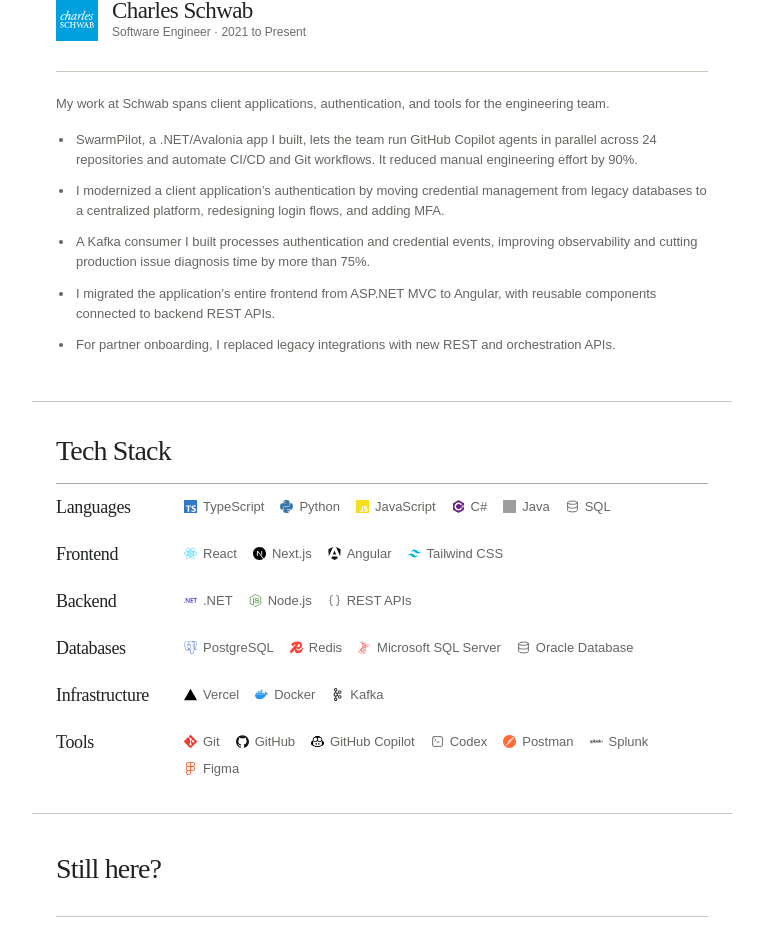
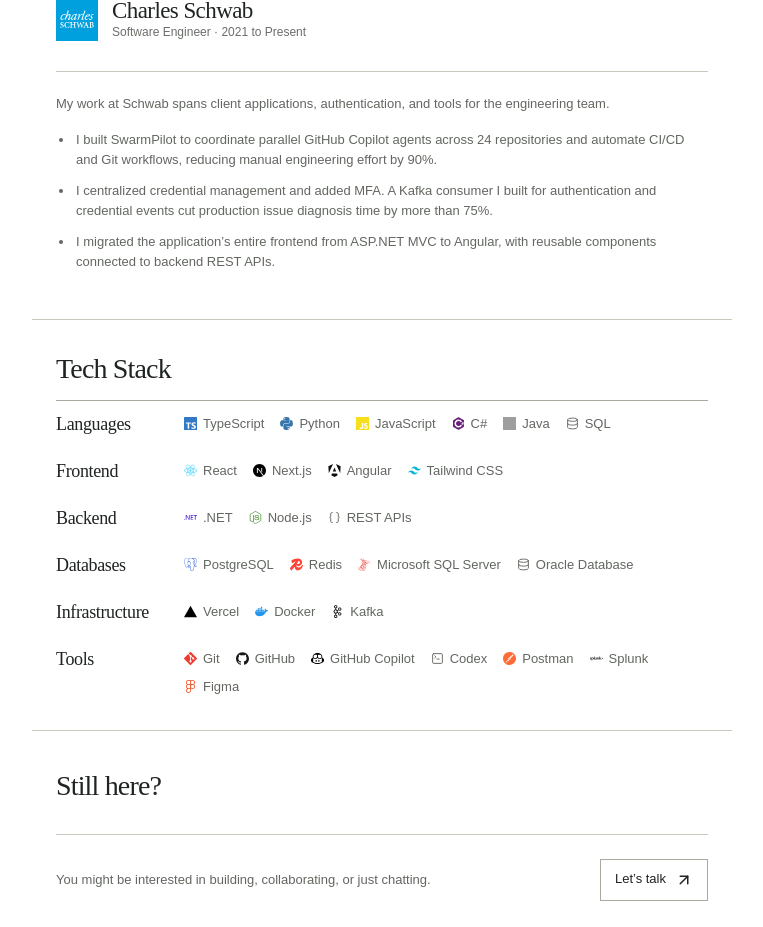
Before and after one commit to timwong101/my-portfolio, a React (Vite) app: page / in a window 1280 px wide. Shown: the part 1270-2197 px from the top of the page, without its empty margins (258-1021 px from the left). Built offline with nearby package versions, Linux system fonts and the light colour scheme; grey boxes are pictures that could not be loaded; a web font is replaced by a local one.

Commit message:
Condense Schwab experience to three key highlights

```diff
--- a/src/App.tsx
+++ b/src/App.tsx
@@ -65,11 +65,9 @@
 ];
 
 const experienceHighlights = [
-  'SwarmPilot, a .NET/Avalonia app I built, lets the team run GitHub Copilot agents in parallel across 24 repositories and automate CI/CD and Git workflows. It reduced manual engineering effort by 90%.',
-  'I modernized a client application’s authentication by moving credential management from legacy databases to a centralized platform, redesigning login flows, and adding MFA.',
-  'A Kafka consumer I built processes authentication and credential events, improving observability and cutting production issue diagnosis time by more than 75%.',
+  'I built SwarmPilot to coordinate parallel GitHub Copilot agents across 24 repositories and automate CI/CD and Git workflows, reducing manual engineering effort by 90%.',
+  'I centralized credential management and added MFA. A Kafka consumer I built for authentication and credential events cut production issue diagnosis time by more than 75%.',
   'I migrated the application’s entire frontend from ASP.NET MVC to Angular, with reusable components connected to backend REST APIs.',
-  'For partner onboarding, I replaced legacy integrations with new REST and orchestration APIs.',
 ];
 
 function scrollToSection(sectionId?: string) {
```
